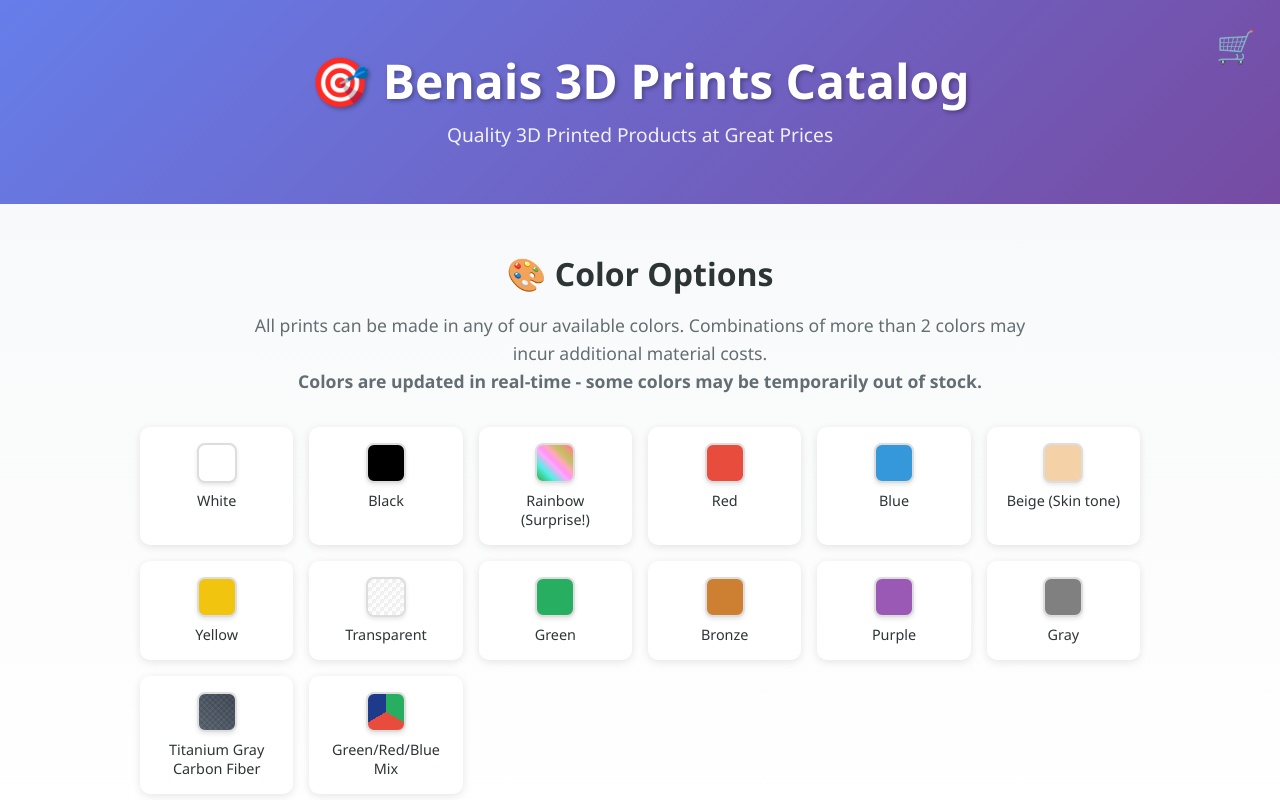
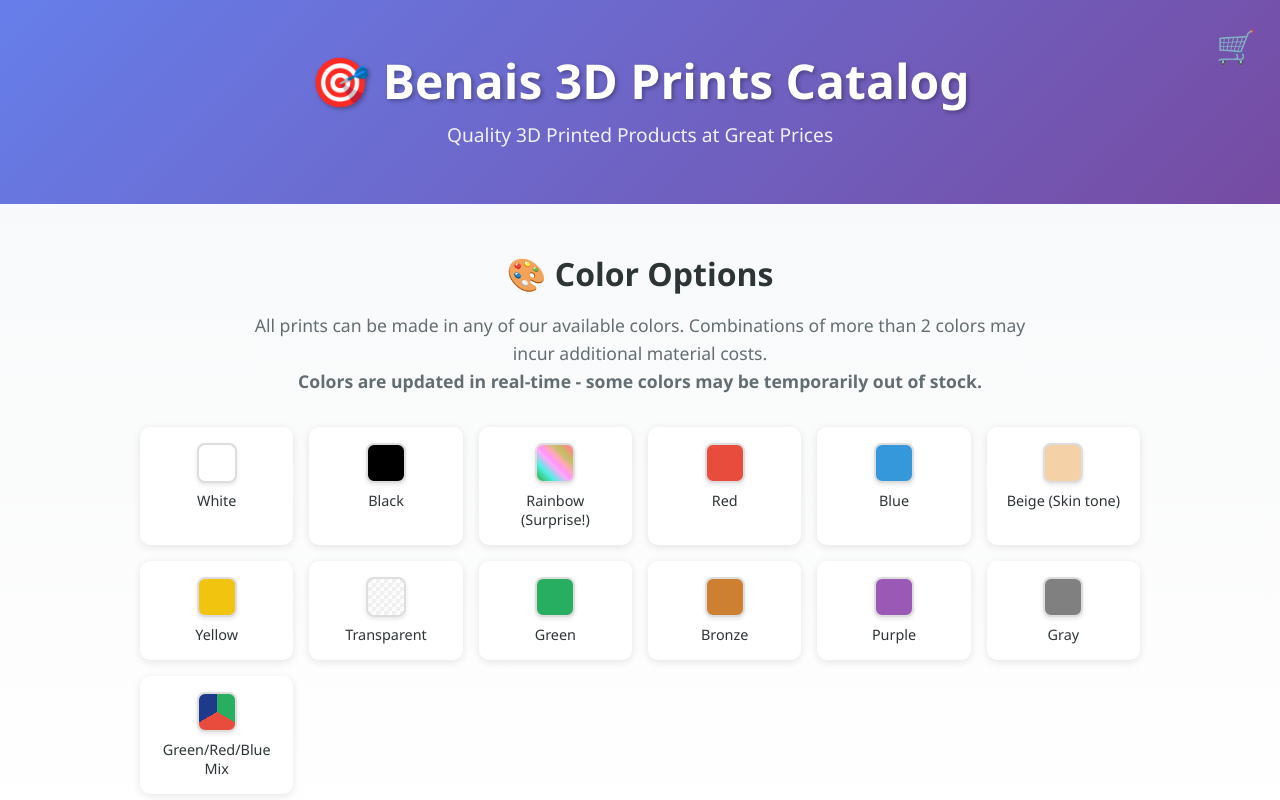
Before and after one commit to KfirBenais/iscaptainamericaoutyet, a React (Create React App) app: page / in a window 1280 px wide. Shown: the top 800 px of the page. Built offline with nearby package versions, Linux system fonts and the light colour scheme.

Commit message:
Colors update - remove fiber

```diff
--- a/src/AddToCartModal.js
+++ b/src/AddToCartModal.js
@@ -6,9 +6,8 @@ const AddToCartModal = ({ product, onAdd, onClose }) => {
   const [notes, setNotes] = useState('');
 
   const availableColors = [
-    'White', 'Black', 'Rainbow', 'Red', 'Blue', 'Beige',
-    'Red/Blue Mix', 'Yellow', 'Transparent', 'Green',
-    'Bronze', 'Purple', 'Titanium Gray Carbon Fiber', 'Green/Red/Blue Mix'
+    'White', 'Black', 'Rainbow (Surprise!)', 'Red', 'Blue', 'Beige (Skin tone)',
+    'Yellow', 'Transparent', 'Green', 'Bronze', 'Purple', 'Gray', 'Green/Red/Blue Mix'
   ];
 
   const toggleColor = (color) => {
--- a/src/App.js
+++ b/src/App.js
@@ -180,10 +180,6 @@ function App() {
               <span>Gray</span>
             </div>
             <div className="color-item">
-              <div className="color-square titanium-carbon"></div>
-              <span>Titanium Gray Carbon Fiber</span>
-            </div>
-            <div className="color-item">
               <div className="color-square green-red-darkblue"></div>
               <span>Green/Red/Blue Mix</span>
             </div>
```
